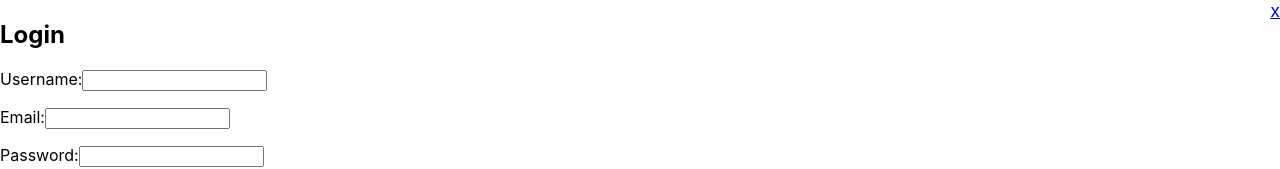
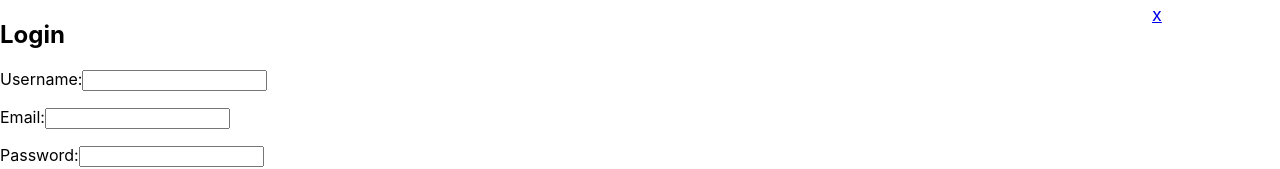
Before and after one commit to grangerl330/competition-ladder-app-client, a React (Create React App) app: page /newladder in a window 1280 px wide. Shown: the top 169 px of the page. Built offline with nearby package versions, Linux system fonts and the light colour scheme; no server answers.

Commit message:
added close window icon

```diff
--- a/src/App.css
+++ b/src/App.css
@@ -95,9 +95,10 @@
 }
 
 .close-window-button {
-  float: right;
   font-size: 18px;
-  margin-top: -20px;
+  margin-top: -2vh;
+  position: absolute;
+  left: 90%;
 }
 
 .username-display {
--- a/src/components/LadderForm.js
+++ b/src/components/LadderForm.js
@@ -1,6 +1,7 @@
 import React, { Component } from 'react'
 import { NavLink } from 'react-router-dom'
 import { withRouter } from 'react-router';
+import closeWindow from '../images/close-window.png'
 
 class LadderForm extends Component {
   constructor(props){
@@ -46,8 +47,10 @@ class LadderForm extends Component {
 
   render(){
     return (
-      <div className="ladder-form">
-        <NavLink className="close-window-button" to='/ladders'>x</NavLink>
+      <div className="ladder">
+        <NavLink className="close-window-button" to='/ladders'>
+          <img src={closeWindow} alt="Close Window"/>
+        </NavLink>
         <h2>Add A New Ladder</h2>
         <form onSubmit={this.handleOnSubmit}>
           <p>
```
Also changed, not shown: src/images/close-window.png (added).
